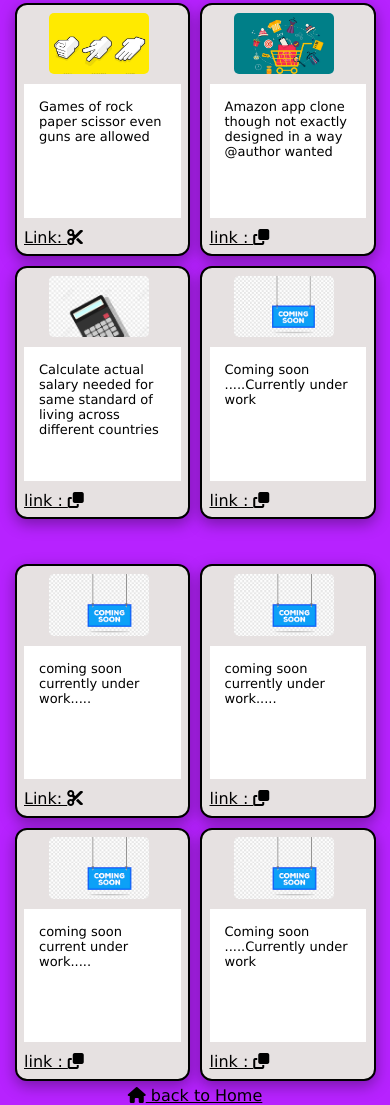
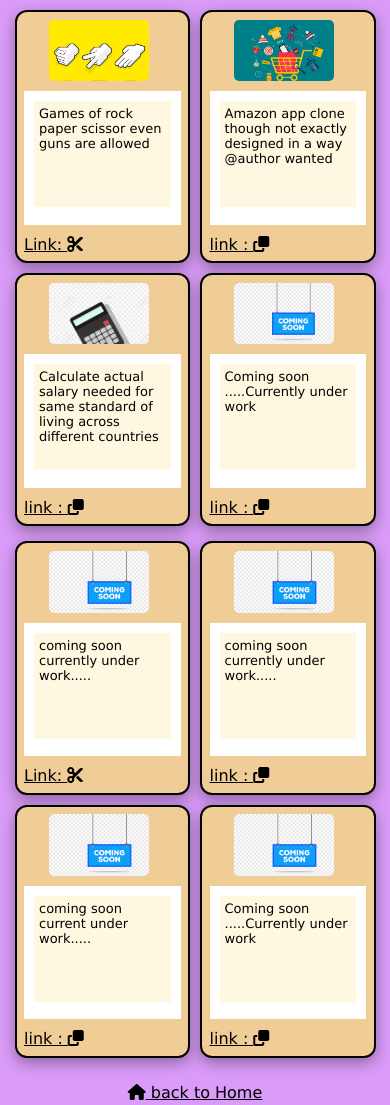
Before and after one commit to SAHIL-AHMED5498/Mywebsite1, a plain HTML site: page html/pages/project.html in a window 390 px wide. Shown: the part 86-1191 px from the top of the page. Drawn offline with Linux system fonts and the light colour scheme.

Commit message:
fixed about

```diff
--- a/CSS/style-project.css
+++ b/CSS/style-project.css
@@ -5,7 +5,7 @@ body{
     border: 0;
     box-sizing: border-box;
     margin: 5px;
-    background-color: #b722ff;
+    background-color: #da9cf8;
     font-family: Verdana, Geneva, Tahoma, sans-serif;
 }
 
@@ -40,7 +40,7 @@ body{
 
 .projects{
 
-    background-color: rgb(230, 225, 225);
+    background-color:#f0cc97;
     border-radius: 12px;
     box-sizing: border-box;
     color: initial;
@@ -59,7 +59,7 @@ body{
 .project-row1{
 
     display:flex;
-    justify-content:space-evenly;
+    margin-left: 50px;
     align-items: center;
     height:20rem;
 }
@@ -67,9 +67,9 @@ body{
 .project-row2{
 
     display:flex;
-    justify-content:space-evenly;
+    margin-left: 50px;
     align-items: center;
-    height:20rem;
+    height:15rem;
 }
 .project-img {
     position: relative;
@@ -91,6 +91,7 @@ body{
     font-size: small;
 }
 .project-about-para{
+    background-color: #FFF8E1;
 
     font-size:small;
 }
@@ -98,12 +99,19 @@ body{
 .divide{
     display: flex;
 }
+.home-div{
 
+    align-items: center;
+    height: 5rem;
+    margin: 5px;
+    display: flex;
+    justify-content: center;
+}
 @media all and (max-width:600px)
 {
 
     body {
-        background-color: #b722ff;
+        background-color: #da9cf8;
         margin: 0;
         border: 0;
         box-sizing: border-box;
@@ -133,7 +141,8 @@ body{
     align-items: center;
     height: fit-content;
     flex-direction: column;
-    margin-top: 35px;
+    margin-top: 42px;
+    margin-left: 0;
     }
     .project-row2 {
 
@@ -143,11 +152,12 @@ body{
     align-items: center;
     height: fit-content;
     flex-direction: column;
-    margin-top: 35px;
+    margin-top: 5px;
+    margin-left: 0;
     }
 
     .projects {
-        background-color: rgb(230, 225, 225);
+        background-color: #f0cc97;
         border-radius: 12px;
         box-sizing: border-box;
         color: initial;
@@ -185,10 +195,19 @@ body{
         padding: 5px;
     height: 6rem;
     margin: 5px;
-    background-color: white;
+    background-color: #FFF8E1;
     font-family: Verdana, RobotoDraft, Helvetica, Arial, sans-serif;
     font-size: small;
     }
 
+    .home-div{
+
+        align-items: center;
+        height: 5rem;
+        margin: 20px;
+        display: flex;
+        justify-content: center;
+    }
+
 
 }
--- a/html/pages/project.html
+++ b/html/pages/project.html
@@ -201,18 +201,13 @@
 
 
 
+<div class="home-div">
+
+    <a style="color: black;" href="../../index.html"> <i class="fa-solid fa-house"></i> back to Home</a>
 
 
 
-
-
-
-
-
-
-
-
-        <a style="color: black;" href="../../index.html"> <i class="fa-solid fa-house"></i> back to Home</a>
+</div>
 
 
 
```
